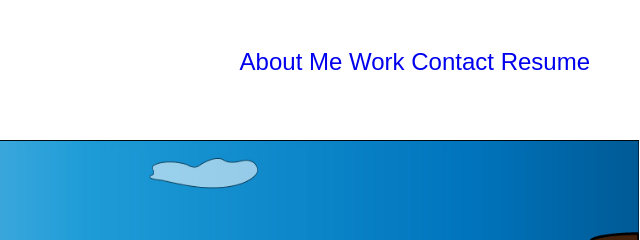
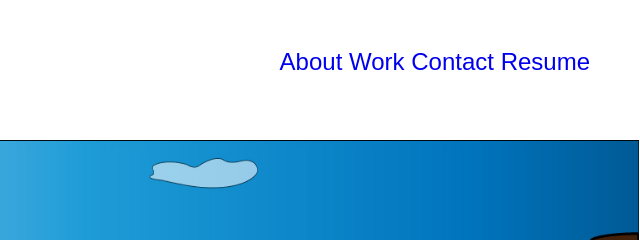
Before and after one commit to Philip741/portfolio, a plain HTML site: page index.html in a window 1280 px wide. Shown: the top 240 px of the page, 640-1280 px from the left. Drawn offline with Linux system fonts and the light colour scheme.

Commit message:
Changed about me to about

```diff
--- a/index.html
+++ b/index.html
@@ -15,7 +15,7 @@
         <span>Philip Browning</span>
       </div>
       <div id="anchor_style" class="nav_elements">
-        <a href="#about_me_container">About Me</a>
+        <a href="#about_me_container">About</a>
         <a href="#work_container">Work</a>
         <a href="#contact_container">Contact</a>
         <a href="#resume_container">Resume</a>
```
